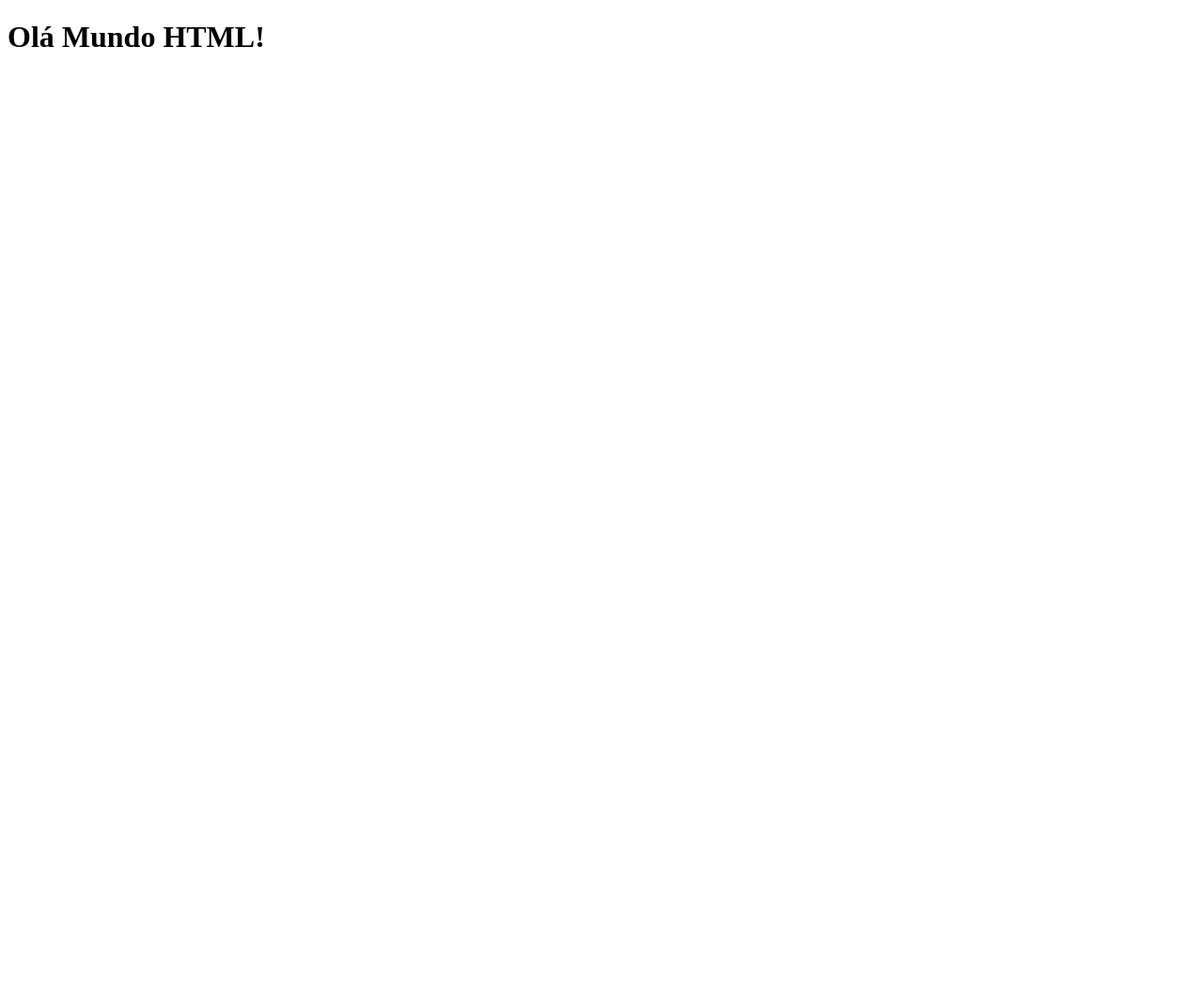
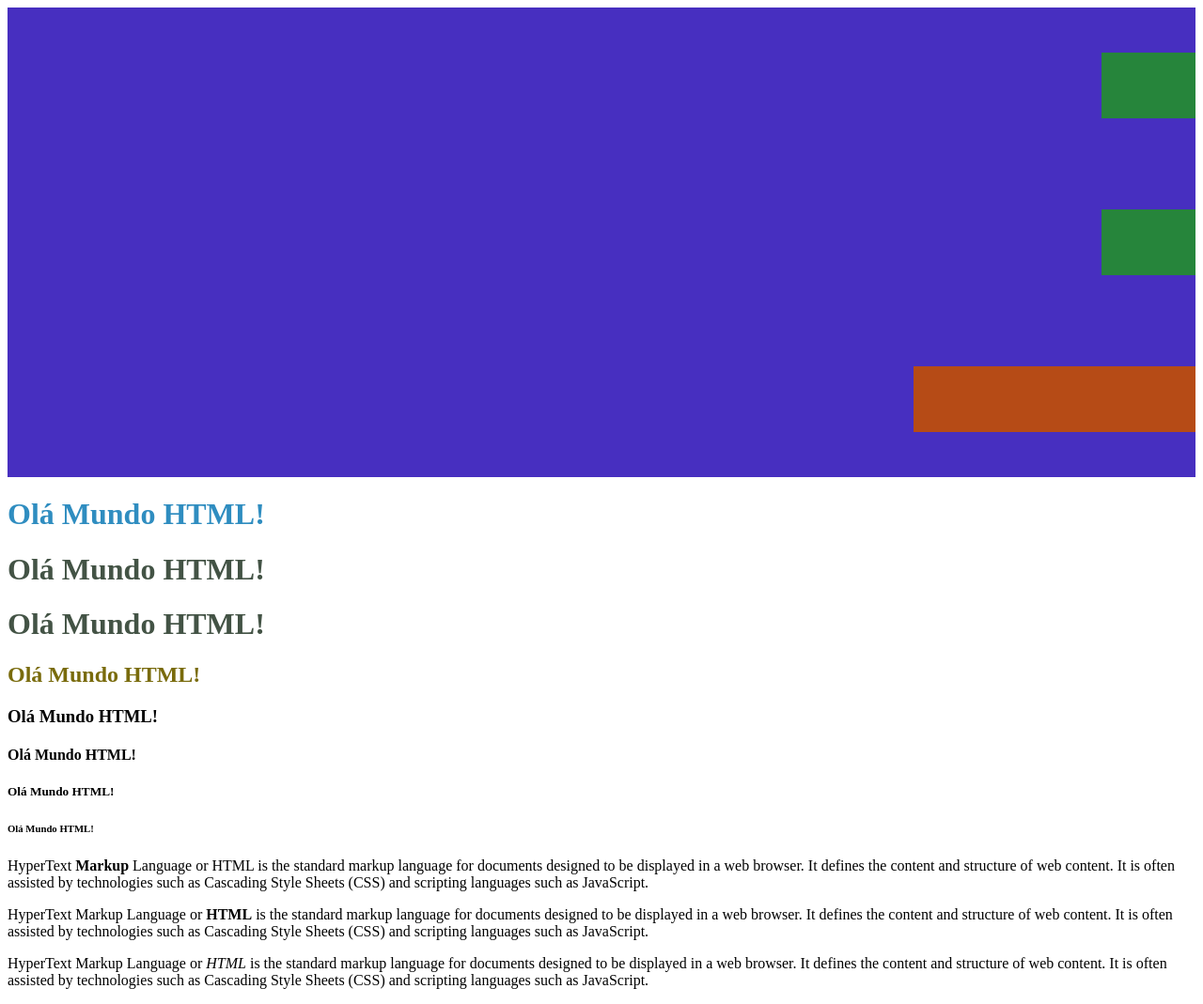
Before and after one commit to renancavichi/frontend-web-1Sem2024, a plain HTML site: page index.html in a window 1280 px wide. Shown: the whole page at 94% size. Before the commit the page ends 800 px from the top, so only its background shows below. Drawn offline with Linux system fonts and the light colour scheme.

Commit message:
layout 1

```diff
--- /dev/null
+++ b/css/style.css
@@ -0,0 +1,30 @@
+h1 {
+    color: #453453;
+}
+
+h2 {
+    color: #796b0c
+}
+
+div {
+    width: 100%;
+    display: flex;
+    flex-direction: column;
+    height: 500px;
+    background: #472fc0;
+    justify-content: space-around;
+    align-items:flex-end;
+}
+
+.logo {
+    width: 100px;
+    height: 70px;
+    background: #26853b;
+}
+
+#menu {
+    width: 300px;
+    height: 70px;
+    background: #b64b16;
+    /* margin: 0 0 0 auto; */
+}
--- a/index.html
+++ b/index.html
@@ -1,11 +1,50 @@
 <!DOCTYPE html>
-<html>
+<html lang="pt-BR">
     <head>
         <title>Primeira Página Web</title>
+
+        <!-- CSS Externo -->
+        <link rel="stylesheet" href="css/style.css" />
+
+        <!-- CSS Interno -->
+        <style>
+            h1 {
+                color: #435345;
+            }
+        </style>
     </head>
 
     <body>
+        <div>
+            <div class="logo">
+
+            </div>
+            <div class="logo">
+
+            </div>
+            <div id="menu">
+
+            </div>
+        </div>
+
+
+
+        <!-- CSS Inline -->
+        <h1 style="color: #2f8dc0;">Olá Mundo HTML!</h1>
+
+        <!-- Tags de Título -->
         <h1>Olá Mundo HTML!</h1>
+        <h1>Olá Mundo HTML!</h1>
+        <h2>Olá Mundo HTML!</h2>
+        <h3>Olá Mundo HTML!</h3>
+        <h4>Olá Mundo HTML!</h4>
+        <h5>Olá Mundo HTML!</h5>
+        <h6>Olá Mundo HTML!</h6>
+
+        <!-- Parágrafos -->
+        <p>HyperText <strong>Markup</strong> Language or <span>HTML</span> is the standard markup language for documents designed to be displayed in a web browser. It defines the content and structure of web content. It is often assisted by technologies such as Cascading Style Sheets (CSS) and scripting languages such as JavaScript.</p>
+        <p>HyperText Markup Language or <b>HTML</b> is the standard markup language for documents designed to be displayed in a web browser. It defines the content and structure of web content. It is often assisted by technologies such as Cascading Style Sheets (CSS) and scripting languages such as JavaScript.</p>
+        <p>HyperText Markup Language or <i>HTML</i> is the standard markup language for documents designed to be displayed in a web browser. It defines the content and structure of web content. It is often assisted by technologies such as Cascading Style Sheets (CSS) and scripting languages such as JavaScript.</p>
+
     </body>
-
 </html>
```
Also changed, not shown: aula-layout1.html (added, +81 -0 lines).
